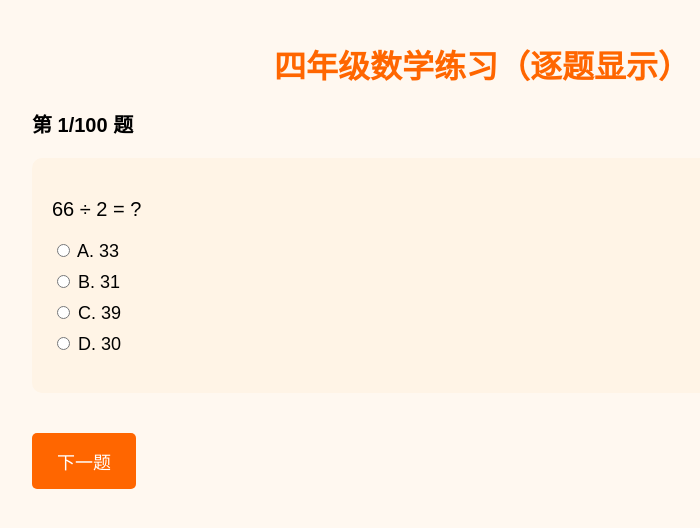
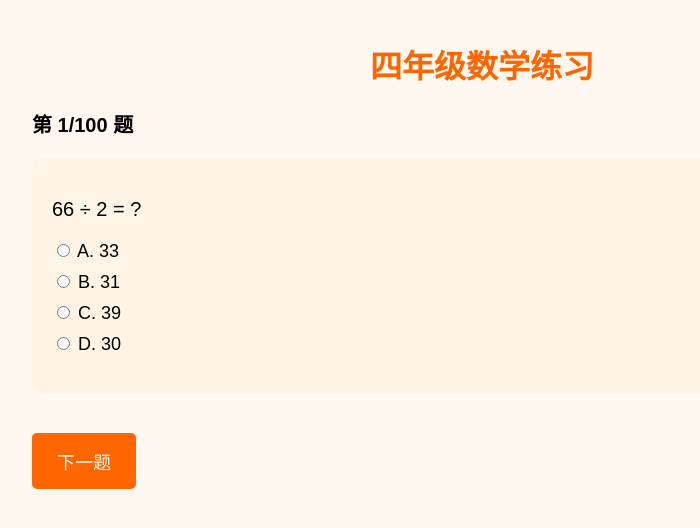
Before and after one commit to g-96343537-coder/100-, a plain HTML site: page index.html in a window 1280 px wide. Shown: the whole page, without its empty margins (158-858 px from the left). Drawn offline with Linux system fonts and the light colour scheme.

Commit message:
Update index.html

```diff
--- a/index.html
+++ b/index.html
@@ -17,7 +17,7 @@ button:hover { background: #ff8533; }
 </style>
 </head>
 <body>
-<h1>四年级数学练习（逐题显示）</h1>
+<h1>四年级数学练习</h1>
 <div id="quizContainer"></div>
 <button id="nextBtn" onclick="nextQuestion()">下一题</button>
 <p id="result" style="font-size:22px; font-weight:bold;"></p>
@@ -128,4 +128,5 @@ function showResult() {
 showQuestion(currentIndex);
 </script>
 </body>
+
 </html>
```
